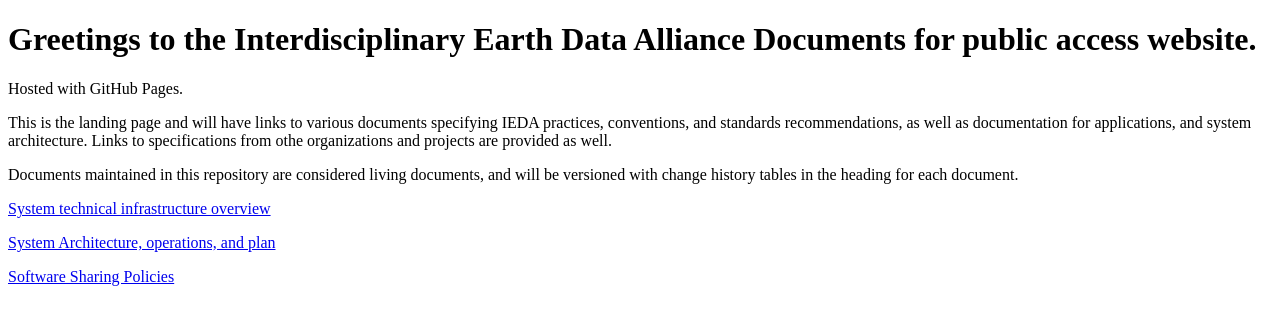
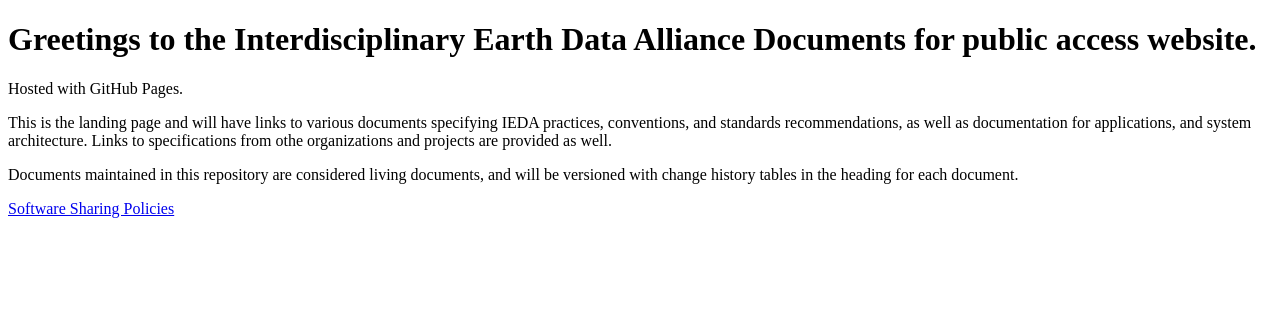
Before and after one commit to iedadata/iedadata.github.io, a plain HTML site: page index.html in a window 1280 px wide. Drawn offline with Linux system fonts and the light colour scheme.

Commit message:
withdraw the files; they are for internal use

```diff
--- a/index.html
+++ b/index.html
@@ -9,12 +9,6 @@
 <p></p>
 
 <p>
-<a href='IEDASystemArchitectureOverviewV2.02.htm'>System technical infrastructure overview</a>
-</p>
-<p>
-<a href='IEDAArchitectureOperationsAndPlanning.htm'>System Architecture, operations, and plan</a>
-</p>
-    <p>
 <a href='SoftwareSharingPolicies.html'>Software Sharing Policies</a>
 </p>
 </body>
```
